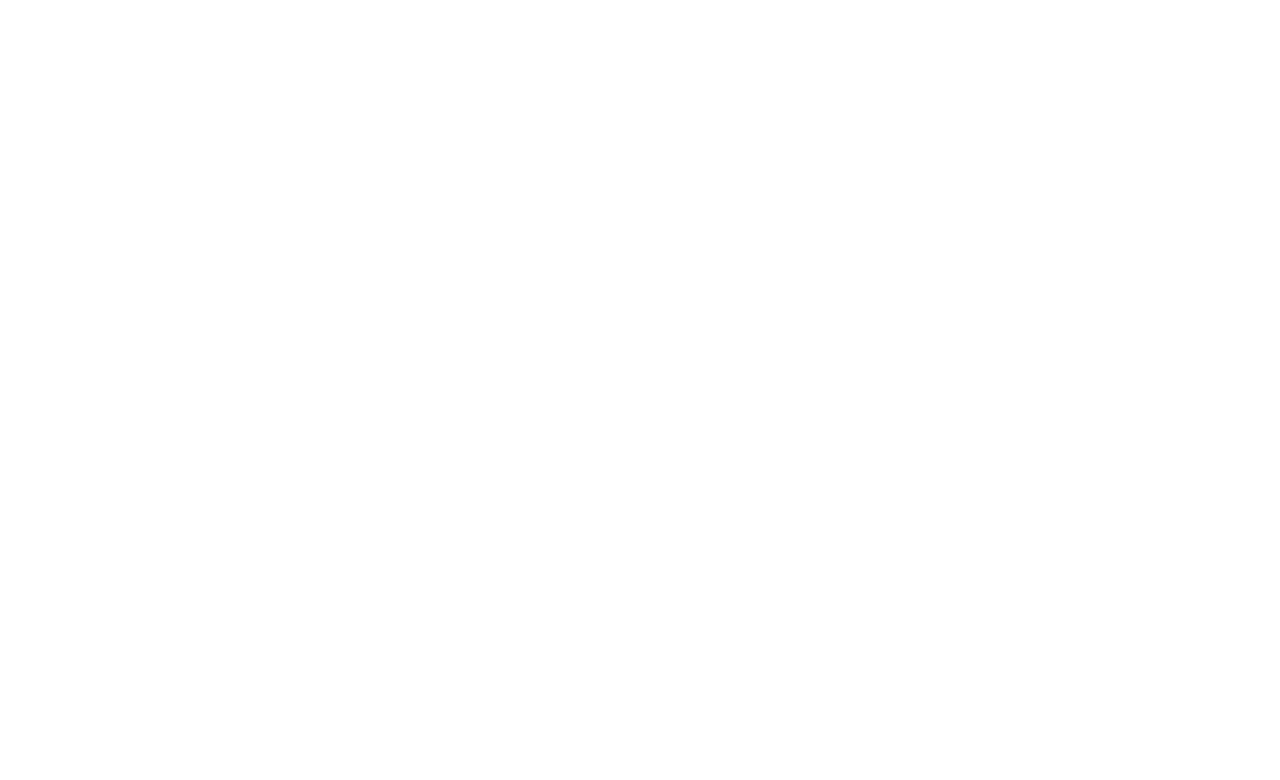
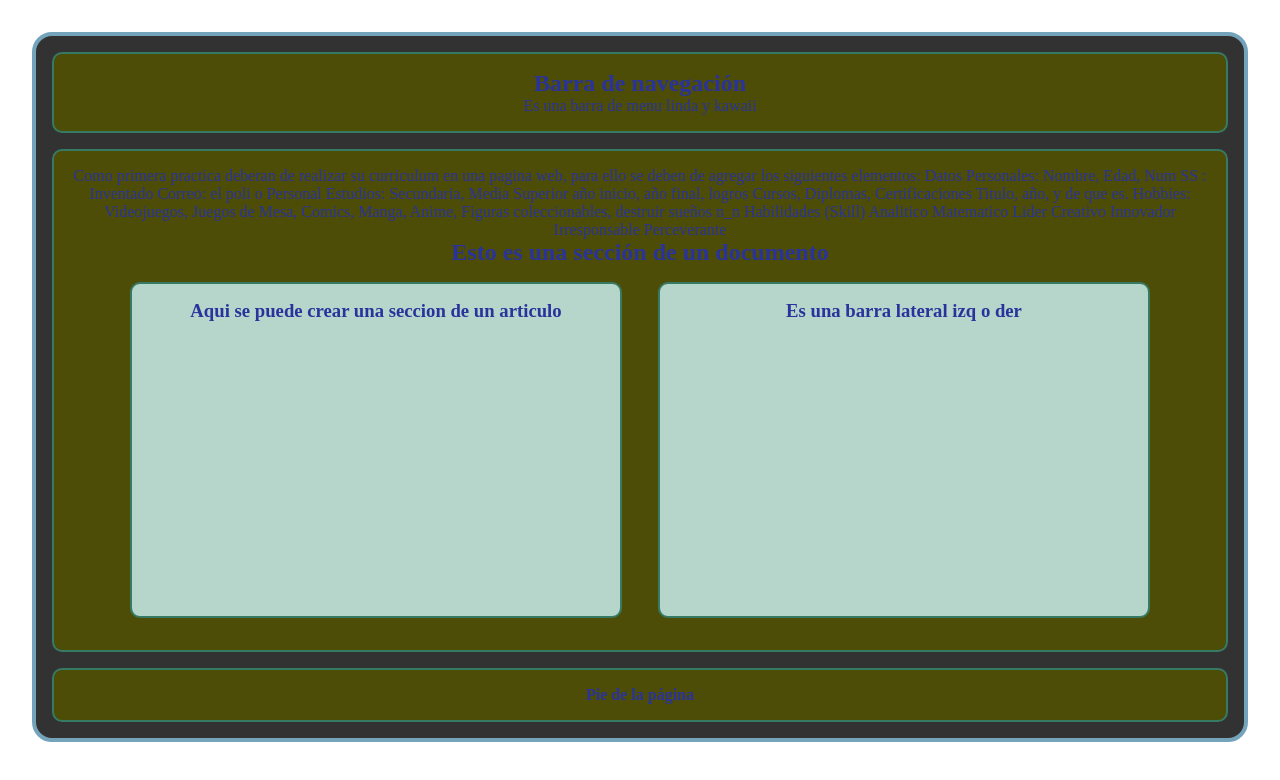
Before and after one commit to RequenaRojas/4IV7-AWS-Requena-Rojas-Sofocles, a plain HTML site: page index.html in a window 1280 px wide. Drawn offline with Linux system fonts and the light colour scheme; files that its build step writes are made by us from their sources.

Commit message:
Agregue las notas del profe

```diff
--- /dev/null
+++ b/CSS/masterStyle.css
@@ -0,0 +1,35 @@
+*{
+    padding: 0;
+    margin:0;
+    color:#29339B;
+    text-align: center;
+}
+
+html, body{
+    background-color: white;
+}
+.main-container{
+    border: 4px solid #74A4BC;
+    border-radius: 20px;
+    margin: 2rem;
+    background-color: rgb(50, 50, 50);
+
+}
+
+nav, section, footer, article, aside{
+    border: 2px solid rgb(55, 122, 100);
+    margin: 1rem;
+    border-radius: 10px;
+    padding: 1rem;
+}
+
+article, aside{
+    width: 40%;
+    display: inline-block;
+    height: 300px;
+    background-color: #B6D6CC;
+}
+
+nav, section, footer{
+    background-color: rgb(77, 77, 7);
+}
--- a/index.html
+++ b/index.html
@@ -5,8 +5,62 @@
     <meta http-equiv="X-UA-Compatible" content="IE=edge">
     <meta name="viewport" content="width=device-width, initial-scale=1.0">
     <title>Document</title>
+    <link rel="stylesheet" href="/.../CSS/masterStyle.css">
 </head>
 <body>
+    <div class="main-container">
+        <nav>
+            <h1>Barra de navegación</h1>
+            <p>Es una barra de menu linda y kawaii</p>
+        </nav>
 
+        <section>
+            <p>Como primera practica deberan de realizar su curriculum
+                en una pagina web, para ello se deben de agregar los siguientes
+                elementos:
+
+                Datos Personales: Nombre, Edad, Num SS : Inventado
+                Correo: el poli o Personal
+
+                Estudios: Secundaria, Media Superior
+                año inicio, año final, logros
+
+                Cursos, Diplomas, Certificaciones
+                Titulo, año, y de que es.
+
+                Hobbies:
+                Videojuegos, Juegos de Mesa, Comics, Manga,
+                Anime, Figuras coleccionables, destruir sueños n_n
+
+                Habilidades (Skill)
+
+                Analitico
+                Matematico
+                Lider
+                Creativo
+                Innovador
+                Irresponsable
+                Perceverante
+
+
+
+
+
+            </p>
+            <h2>Esto es una sección de un documento</h2>
+            <article>
+                <h3>Aqui se puede crear una seccion de un articulo</h3>
+            </article>
+            <aside>
+                <h3>Es una barra lateral izq o der</h3>
+            </aside>
+        </section>
+
+        <footer>
+            <h4>Pie de la página</h4>
+        </footer>
+
+
+    </div>
 </body>
 </html>
```
